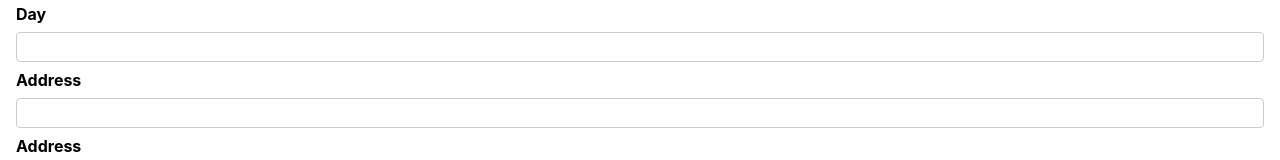
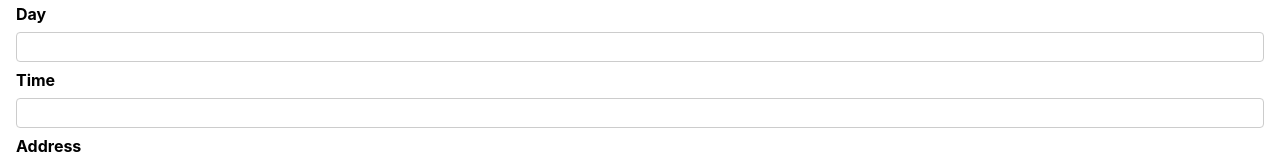
Before and after one commit to peayah/cohort-learning, a Next.js app: page /new-cohort in a window 1280 px wide. Shown: the part 144-304 px from the top of the page. Built offline with nearby package versions, Linux system fonts and the light colour scheme.

Commit message:
correct to time

```diff
--- a/components/cohorts/NewCohortForm.js
+++ b/components/cohorts/NewCohortForm.js
@@ -49,7 +49,7 @@ function NewCohortForm(props) {
                     <input type='text' required id='day' ref={dayInputRef} />
                 </div>
                 <div className={classes.control}>
-                    <label htmlFor='time'>Address</label>
+                    <label htmlFor='time'>Time</label>
                     <input type='text' required id='time' ref={timeInputRef} />
                 </div>
                 <div className={classes.control}>
```
